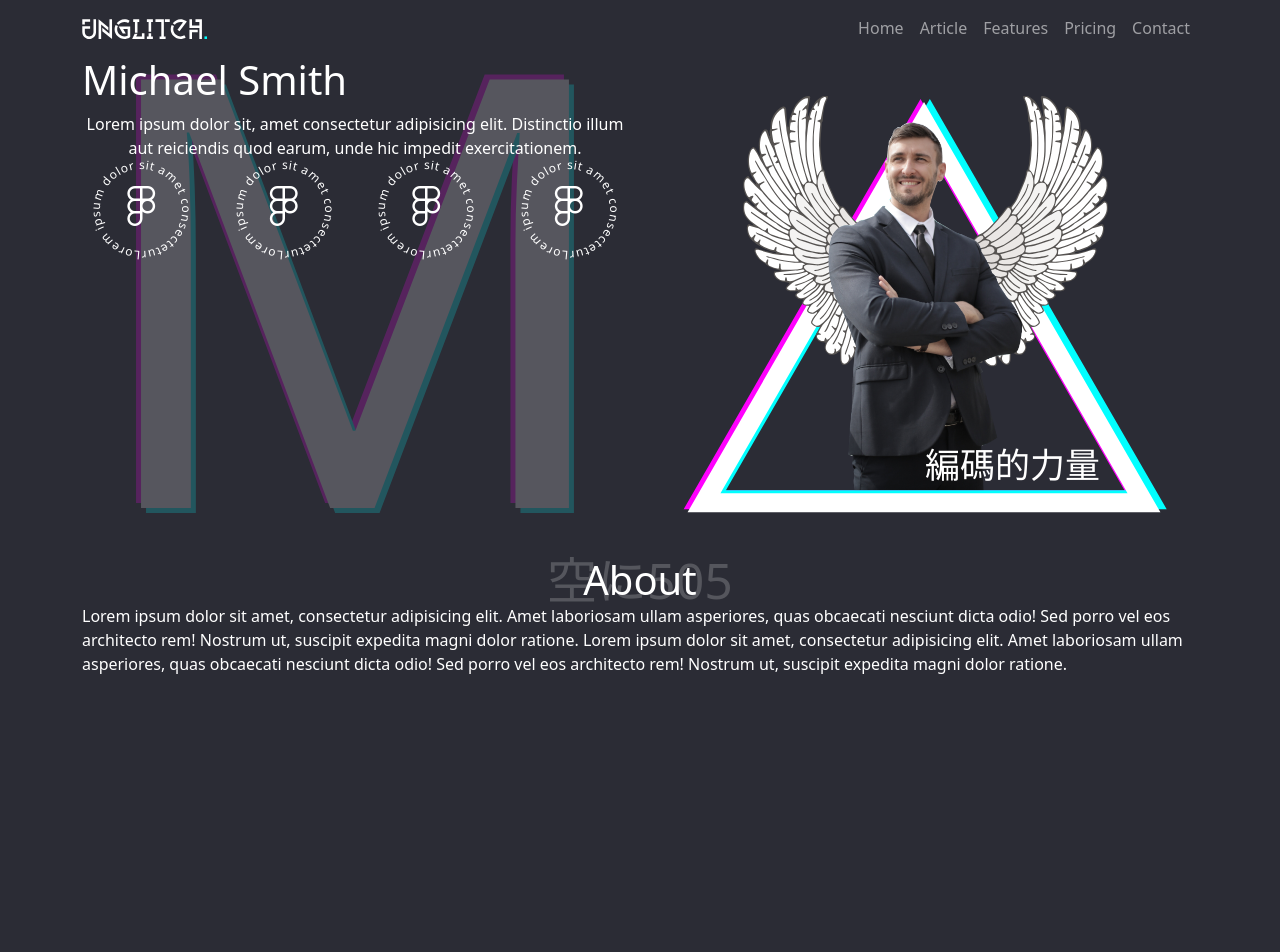
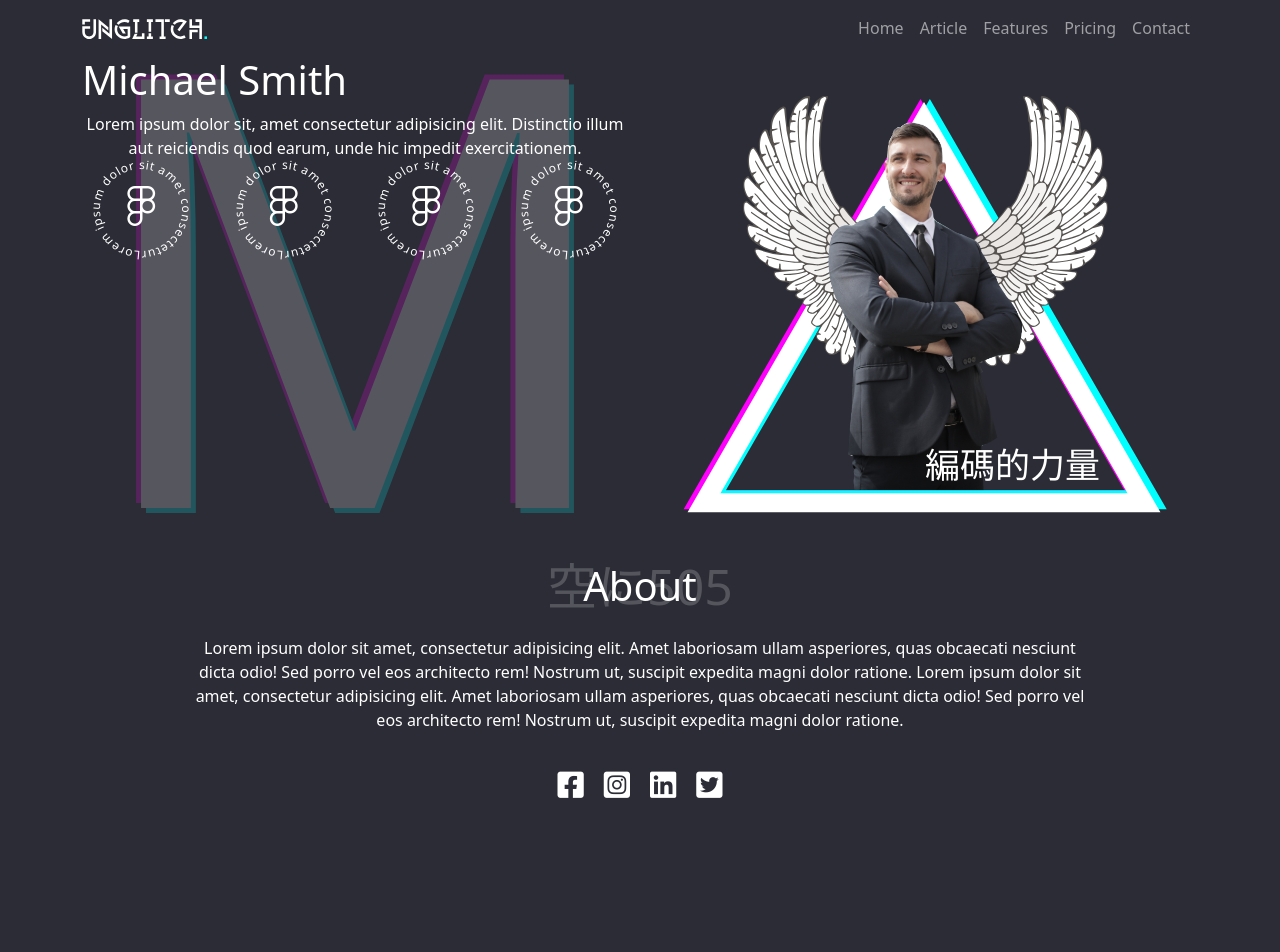
Before and after one commit to tovmach/unglitch-html-template, a plain HTML site: page index.html in a window 1280 px wide. Shown: the top 952 px of the page. Drawn offline with Linux system fonts and the light colour scheme.

Commit message:
feat: about section features added

```diff
--- a/css/styles.scss
+++ b/css/styles.scss
@@ -245,8 +245,29 @@ a:hover {
 /*      About       */
 /* **************************** */
 .about {
+  height: rem(500);
   display: flex;
   flex-direction: column;
+  position: relative;
+
+  &__text {
+    margin: auto;
+    margin-top: rem(20);
+    margin-bottom: rem(30);
+
+    width: 80%;
+    text-align: center;
+  }
+  &__icons-list {
+    display: flex;
+    justify-content: center;
+    font-size: rem(30);
+  }
+  &__icon {
+    margin-left: rem(10);
+    margin-right: rem(10);
+    font-size: rem(30);
+  }
 }
 
 /* **************************** */
@@ -446,24 +467,16 @@ a:hover {
 
 .title-glitch {
   position: relative;
+  display: flex;
+  justify-content: center;
+  align-items: center;
   &__title {
-    text-align: center;
-    margin: auto;
     font-size: rem(40);
   }
   &__text {
-    text-align: center;
     z-index: -1;
-    margin: auto;
     position: absolute;
-
-    top: 0;
     font-size: rem(50);
     color: var(--text-gray);
-    left: 0;
-    right: 0;
-    margin: auto;
-    top: 50%;
-    transform: translateY(-50%);
   }
 }
--- a/index.html
+++ b/index.html
@@ -188,7 +188,7 @@
       <section class="about">
         <div class="container">
           <div class="about__title title-glitch">
-            <h2 class="title-glitch__title">About</h2>
+            <div class="title-glitch__title">About</div>
             <div class="title-glitch__text">空に505</div>
           </div>
 
@@ -201,10 +201,14 @@
             dicta odio! Sed porro vel eos architecto rem! Nostrum ut, suscipit
             expedita magni dolor ratione.
           </p>
-          <div class="row">
-            <div class="col"></div>
+          <div class="about__icons-list">
+            <div class="about__icon"><i class="fa-brands fa-facebook-square"></i></i></i></div>
+            <div class="about__icon"><i class="fa-brands fa-instagram-square"></i></i></div>
+            <div class="about__icon"><i class="fa-brands fa-linkedin"></i></i></div>
+            <div class="about__icon"><i class="fa-brands fa-twitter-square"></i></div>
           </div>
         </div>
+        <!-- <img class="about__img" src="images/bat.svg" alt="bat" /> -->
       </section>
       <!-- ******************* -->
       <!-- Testimonial Section -->
```
Also changed, not shown: css/styles.css, images/bat.svg (added), 1 other file.
